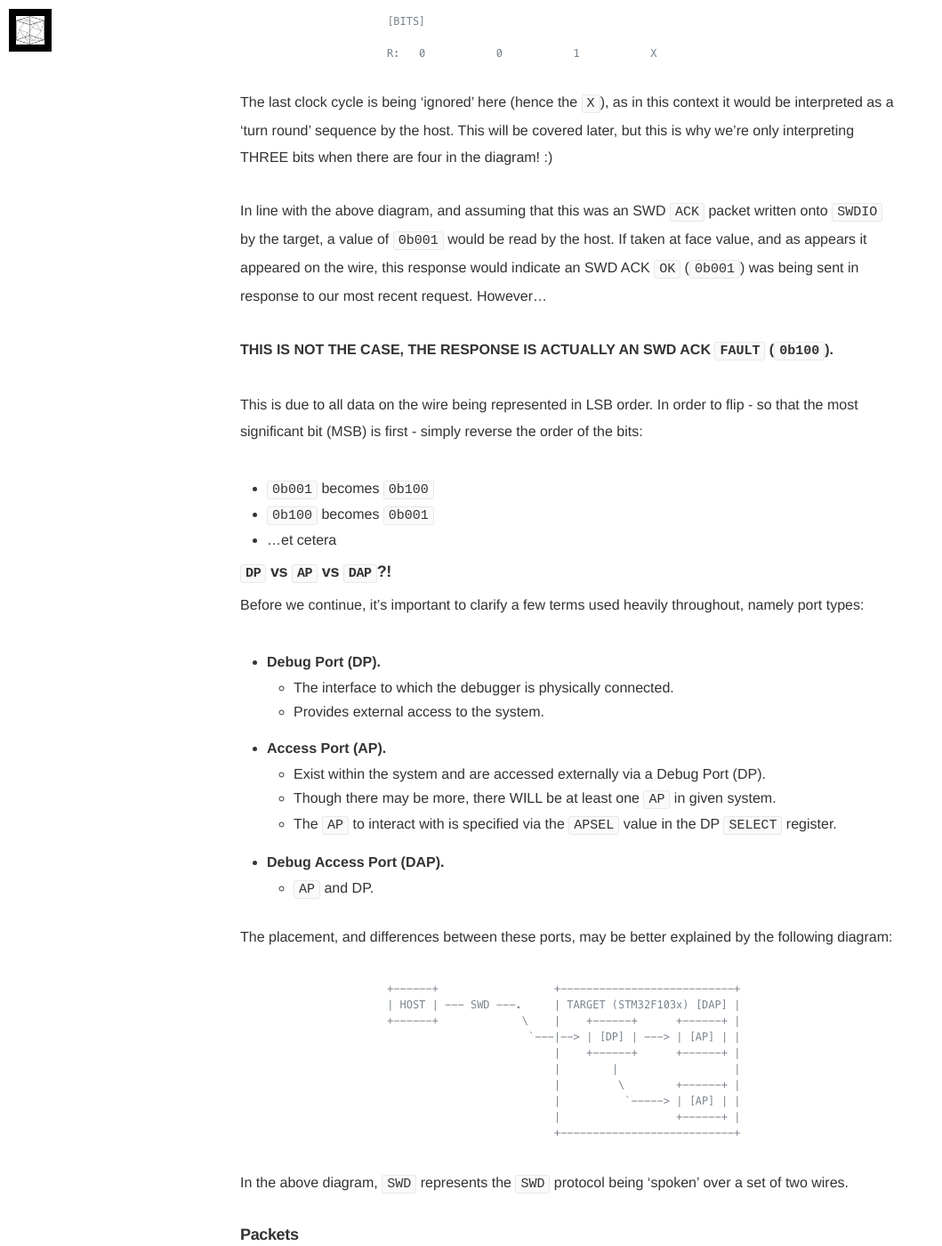
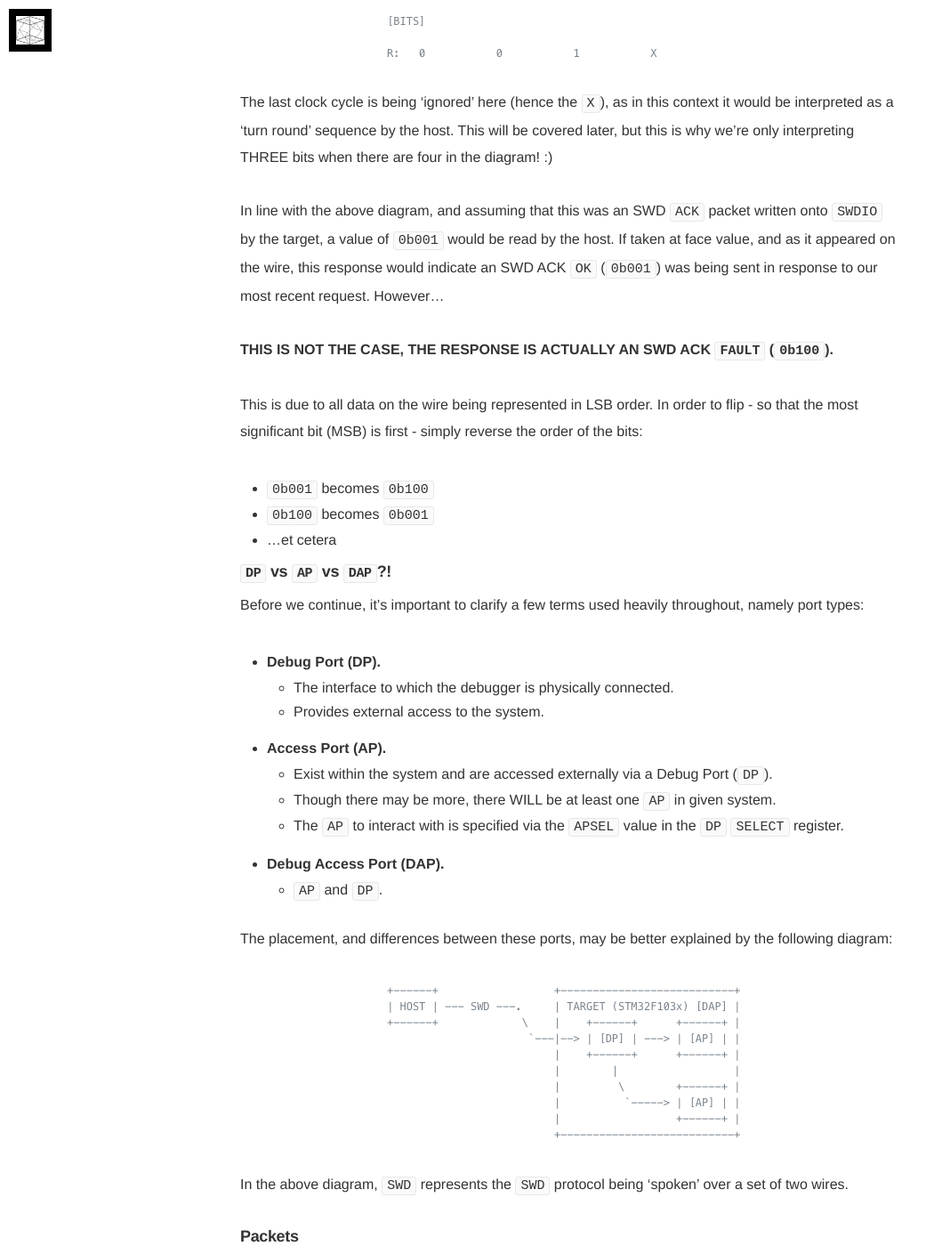
Before and after one commit to darkarnium/darkarnium.github.io, a Jekyll site: the page built from _posts/2018-12-29-Messing-with-SWD-Part-I.md, in a window 1280 px wide and 1400 px high, scrolled down 4132 px. Shown: the whole window at 89% size, without its empty margins (0-1059 px from the left). Built offline with Jekyll 4.4.1, drawn with Linux system fonts in a browser that asks for light colours; nearby versions of some CDN libraries; some web fonts are replaced; some of the changed text lies outside the part shown.

Commit message:
Formatting and grammar

```diff
--- a/_posts/2018-12-29-Messing-with-SWD-Part-I.md
+++ b/_posts/2018-12-29-Messing-with-SWD-Part-I.md
@@ -70,7 +70,7 @@
     * Provides access to debug components with no directly exposed pins.
     * This assumes that the component is connected to a debug bus internally.
   * Access JTAG interfaces of devices attached to the system.
-    * This requires an appropriate `JTAG-AP` Access Port (AP).
+    * This requires an appropriate `JTAG-AP` Access Port (`AP`).
 
 This post is written regarding SWD as it exists in ADI v5 (ARM Debug Interface),
 per [ARM IHI 0031C](https://static.docs.arm.com/ihi0031/c/IHI0031C_debug_interface_as.pdf).
@@ -130,7 +130,7 @@
 
 In line with the above diagram, and assuming that this was an SWD `ACK` packet
 written onto `SWDIO` by the target, a value of `0b001` would be read
-by the host. If taken at face value, and as appears it appeared on the wire,
+by the host. If taken at face value, and as it appeared on the wire,
 this response would indicate an SWD ACK `OK` (`0b001`) was being sent in
 response to our most recent request. However...
 
@@ -153,12 +153,12 @@
     * The interface to which the debugger is physically connected.
     * Provides external access to the system.
   * **Access Port (AP).**
-    * Exist within the system and are accessed externally via a Debug Port (DP).
+    * Exist within the system and are accessed externally via a Debug Port (`DP`).
     * Though there may be more, there WILL be at least one `AP` in given system.
-    * The `AP` to interact with is specified via the `APSEL` value in the DP
+    * The `AP` to interact with is specified via the `APSEL` value in the `DP`
       `SELECT` register.
   * **Debug Access Port (DAP).**
-    * `AP` and DP.
+    * `AP` and `DP`.
 
 The placement, and differences between these ports, may be better explained
 by the following diagram:
@@ -213,7 +213,7 @@
 
 The request header has a very simple and fixed format. It is 8-bits long, and
 instructs the target whether the request is being made to read or to write to
-it, whether it is intended for an `AP` or DP, and the address of the target
+it, whether it is intended for an `AP` or `DP`, and the address of the target
 register.
 
 The format of a request packet header is as follows - per section 4.3 of
```
